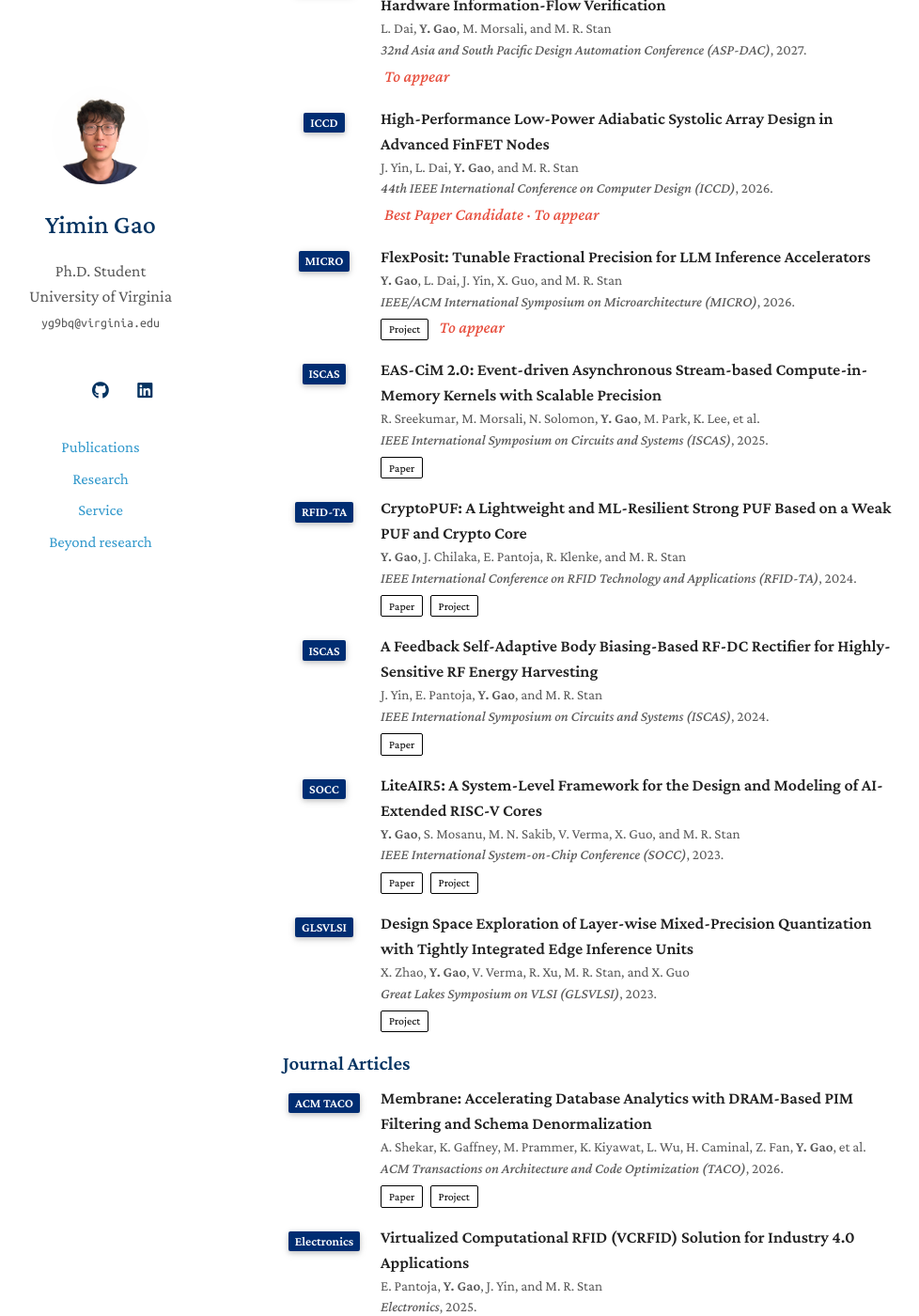
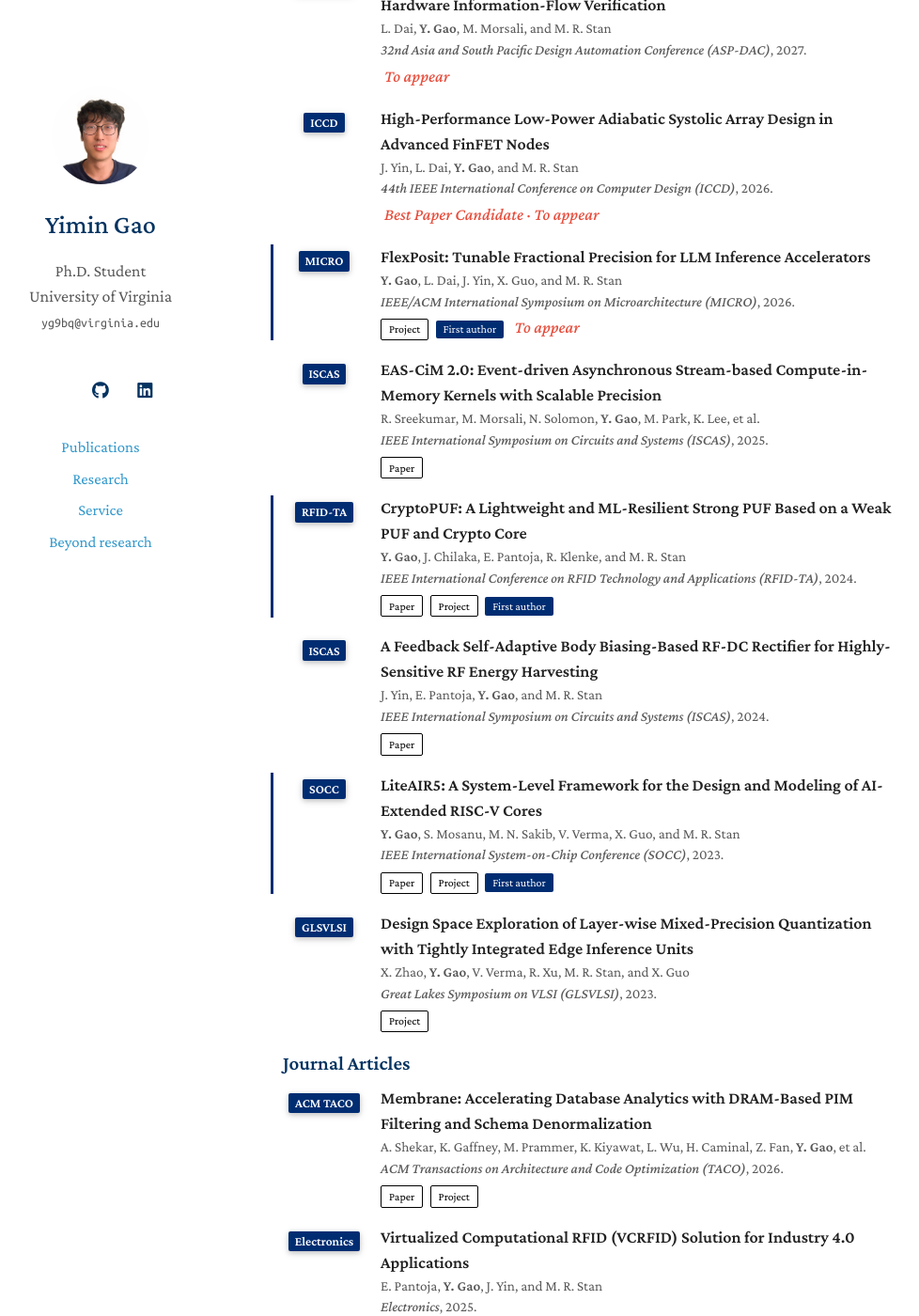
Before and after one commit to YiminGao0113/YiminGao0113.github.io, a Jekyll site: the page built from _pages/about.md, in a window 1280 px wide and 1400 px high, scrolled down 696 px. Shown: the whole window at 94% size, without its empty margins (169-1147 px from the left). Built offline with Jekyll 4.4.1, drawn with Linux system fonts in a browser that asks for light colours; a style sheet for code colours, icons or effects is not loaded; our own code applies the rules of GitHub Pages for plain Markdown files.

Commit message:
Highlight first-author publications
Co-Authored-By: Claude Opus 5.5 <noreply@anthropic.com>
Claude-Session: https://claude.ai/code/session_01YEvZxk96wYcaPiDtptvMUG

```diff
--- a/_includes/pub-entry.html
+++ b/_includes/pub-entry.html
@@ -6,8 +6,9 @@
 {% assign pub = include.pub %}
 {% assign pub_authors = pub.citation | split: ". (" | first %}
 {% assign pub_authors_tail = pub_authors | slice: -5, 5 %}
+{% assign pub_first = pub.citation | slice: 0, 13 %}
 {% if pub_authors_tail == "et al" %}{% assign pub_authors = pub_authors | append: "." %}{% endif %}
-<li>
+<li{% if pub_first == "<b>Y. Gao</b>" %} class="first-author"{% endif %}>
 <div class="pub-row">
   <div class="abbr"><abbr class="badge">{{ pub.venue_short | default: pub.venue }}</abbr></div>
   <div class="pub-body">
@@ -17,6 +18,7 @@
     <div class="links">
       {% if pub.paperurl %}<a href="{{ pub.paperurl }}" class="btn" target="_blank" rel="noopener">{% if pub.category == 'patents' %}Patent{% else %}Paper{% endif %}</a>{% endif %}
       {% if pub.project %}<a href="{{ pub.project | relative_url }}" class="btn">Project</a>{% endif %}
+      {% if pub_first == "<b>Y. Gao</b>" %}<span class="first-author-tag">First author</span>{% endif %}
       {% if pub.note %}<strong><i class="pub-note">{{ pub.note }}</i></strong>{% endif %}
     </div>
   </div>
--- a/_sass/_site.scss
+++ b/_sass/_site.scss
@@ -65,6 +65,17 @@ section ul { margin: 0 0 18px; }
 .publications .periodical { font-size: 0.95rem; }
 .publications .links { margin-top: 3px; }
 .pub-note { color: #e74d3c; margin-left: 4px; }
+.publications ol.bibliography li.first-author { border-left: 3px solid var(--global-theme-color); padding-left: 10px; margin-left: -13px; }
+.publications li.first-author .title { font-weight: 700; }
+.first-author-tag {
+  display: inline-block;
+  margin-right: 4px;
+  padding: 0.05rem 0.5rem;
+  border-radius: 2px;
+  font-size: 12px;
+  color: #fff;
+  background: var(--global-theme-color);
+}
 
 .btn {
   display: inline-block;
```
